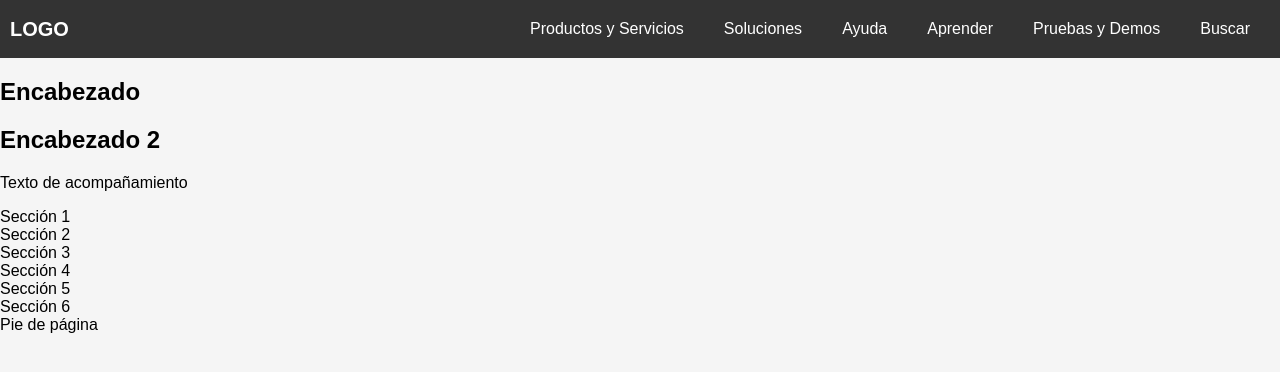
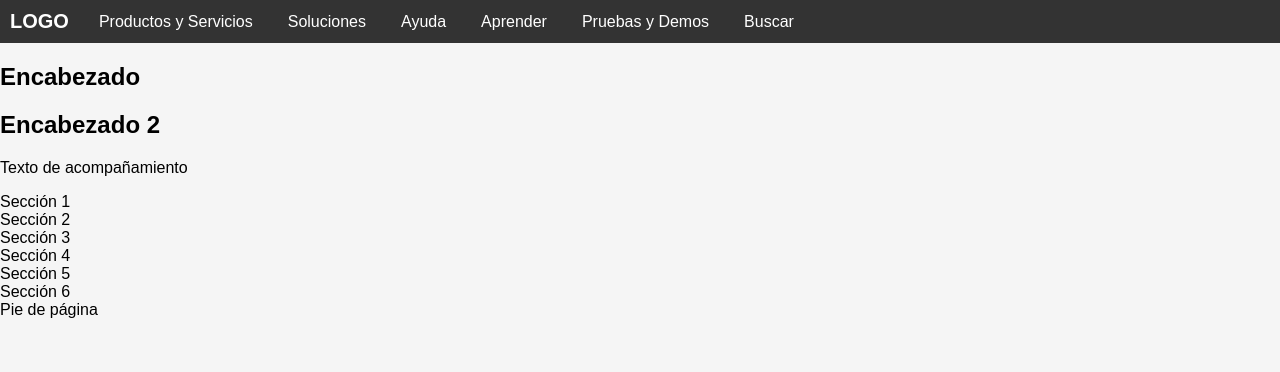
Before and after one commit to BloodShotMK/Front-End, a plain HTML site: page menu-responsive.html in a window 1280 px wide. Drawn offline with Linux system fonts and the light colour scheme.

Commit message:
Cambios en la barra de navegacion

```diff
--- a/menu_styles.css
+++ b/menu_styles.css
@@ -29,58 +29,40 @@ body {
     border: none;
     color: white;
     cursor: pointer;
-}
-
-/* Menú oculto por defecto en móviles */
-.nav {
-    display: none;
-    position: absolute;
-    top: 50px;
-    right: 0;
-    background: #444;
-    width: 100%;
-}
-
-.nav ul {
-    list-style: none;
-    padding: 0;
-    margin: 0;
-}
-
-.nav ul li {
-    padding: 10px;
-    text-align: center;
-}
-
-.nav ul li a {
-    color: white;
-    text-decoration: none;
     display: block;
 }
 
-/* Mostrar menú cuando está activo */
-.nav.active {
-    display: block;
+/* Menú oculto en móviles */
+.nav {
+    display: none;
 }
 
-/* Estilos para pantallas más grandes (desktop) */
+/* Estilos para pantallas grandes */
 @media (min-width: 768px) {
-    .menu-toggle {
-        display: none; /* Oculta el botón en escritorio */
+    .header {
+        justify-content: flex-start; /* Alinea a la izquierda */
+        gap: 20px; /* Espacio entre elementos */
     }
 
     .nav {
-        display: flex;
-        position: static;
-        background: none;
-        width: auto;
+        display: block;
     }
 
     .nav ul {
         display: flex;
+        gap: 15px;
+        list-style: none;
+        padding: 0;
+        margin: 0;
     }
 
-    .nav ul li {
-        padding: 10px 20px;
+    .nav ul li a {
+        color: white;
+        text-decoration: none;
+        padding: 10px;
+    }
+
+    .menu-toggle {
+        display: none; /* Oculta el botón en escritorio */
     }
 }
```
